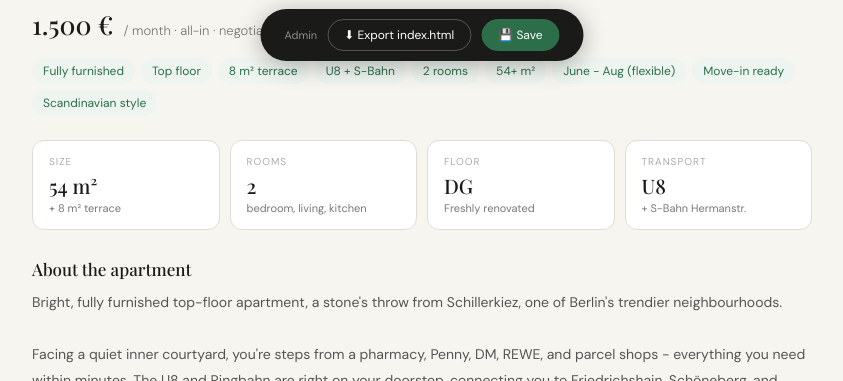
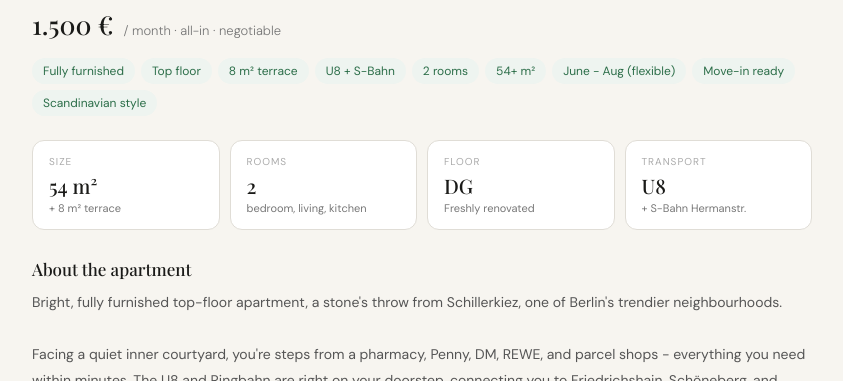
Before and after one commit to bobs83/hermanstrasse, a plain HTML site: page index.html in a window 1280 px wide. Shown: the part 719-1100 px from the top of the page, without its empty margins (218-1061 px from the left). Drawn offline with nearby package versions, Linux system fonts and the light colour scheme.

Commit message:
Hide admin save bar

```diff
--- a/index.html
+++ b/index.html
@@ -199,7 +199,7 @@ hr{border:none;border-top:1px solid var(--border);margin:1.75rem 0}
 </div>
 
 <!-- SAVE BAR -->
-<div class="save-bar show" id="save-bar">
+<div class="save-bar" id="save-bar">
   <span style="opacity:.5;font-size:11px">Admin</span>
   <button class="sb-btn" onclick="exportHTML()">⬇ Export index.html</button>
   <button class="sb-btn green" onclick="saveState()">💾 Save</button>
```
